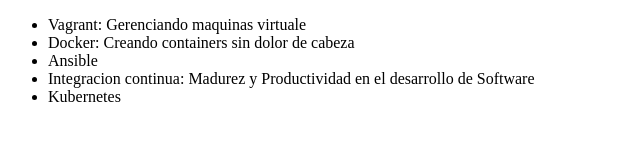
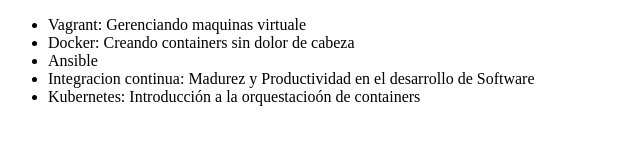
Before and after one commit to HJavierMendez/Alura-Git, a plain HTML site: page index.html in a window 1280 px wide. Shown: the whole page, without its empty margins (0-640 px from the left). Drawn offline with Linux system fonts and the light colour scheme.

Commit message:
Modificnado el curso de Kubernetes

```diff
--- a/index.html
+++ b/index.html
@@ -10,7 +10,7 @@
          <li> Docker: Creando containers sin dolor de cabeza  </li>
          <li> Ansible </li>
          <li> Integracion continua: Madurez y Productividad en el desarrollo de Software</li>
-         <li> Kubernetes</li>
+         <li> Kubernetes: Introducción a la orquestacioón de containers</li>
      </ul>
 </body>
 </html>
```
